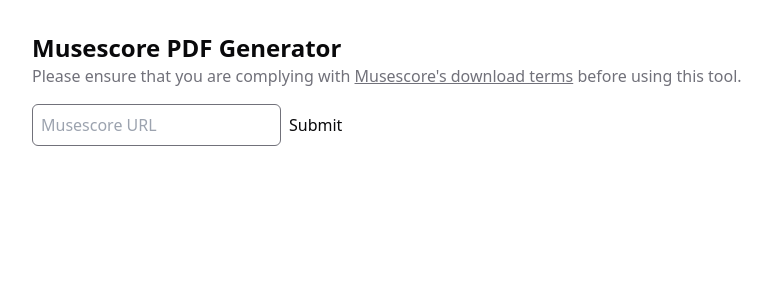
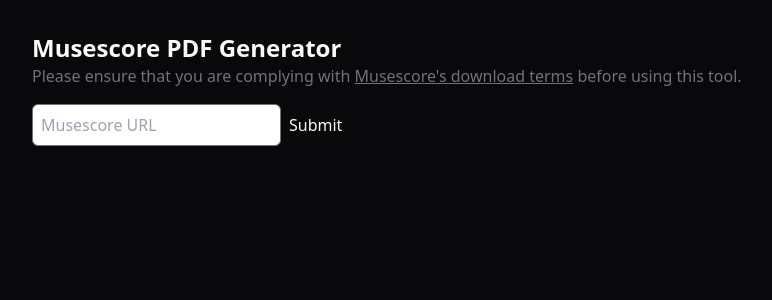
Before and after one commit to zsrobinson/musescore-pdf, a Next.js app: page / in a window 1280 px wide. Shown: the top 300 px of the page, without its empty margins (0-772 px from the left). Built offline with nearby package versions, Linux system fonts and the light colour scheme.

Commit message:
add prettier

```diff
--- a/app/generate/page.tsx
+++ b/app/generate/page.tsx
@@ -32,7 +32,7 @@
   const endTime = Date.now();
 
   return (
-    <main className="flex flex-col gap-4 items-start">
+    <main className="flex flex-col items-start gap-4">
       <p>
         Detected {resources.length} page{resources.length === 1 ? "" : "s"}.
         Took {((endTime - startTime) / 1000).toFixed(2)} seconds to generate.
@@ -43,14 +43,14 @@
       <a
         href={`/${path}`}
         target="_blank"
-        className="border border-zinc-500 p-2 rounded-md"
+        className="rounded-md border border-zinc-500 p-2"
       >
         Download PDF
       </a>
 
       <p>Preview:</p>
 
-      <div className="flex flex-wrap bg-zinc-400 p-4 gap-4">
+      <div className="flex flex-wrap gap-4 bg-zinc-400 p-4">
         {resources.map((resource, i) => (
           <img
             key={resource}
--- a/app/layout.tsx
+++ b/app/layout.tsx
@@ -12,9 +12,9 @@
 export default function Layout({ children }: Props) {
   return (
     <html lang="en">
-      <body className="m-8">
+      <body className="dark m-8">
         <a href="/">
-          <h1 className="font-bold text-2xl">Musescore PDF Generator</h1>
+          <h1 className="text-2xl font-bold">Musescore PDF Generator</h1>
         </a>
         <p className="mb-4 text-zinc-500">
           Please ensure that you are complying with{" "}
--- a/app/page.tsx
+++ b/app/page.tsx
@@ -5,7 +5,7 @@
         type="text"
         name="url"
         placeholder="Musescore URL"
-        className="border border-zinc-500 p-2 rounded-md"
+        className="rounded-md border border-zinc-500 p-2"
       />
       <button type="submit">Submit</button>
     </form>
--- a/package.json
+++ b/package.json
@@ -22,6 +22,8 @@
     "next": "13.4.10",
     "pdf-lib": "^1.17.1",
     "postcss": "8.4.26",
+    "prettier": "^2.8.8",
+    "prettier-plugin-tailwindcss": "^0.4.1",
     "puppeteer": "^20.8.3",
     "react": "18.2.0",
     "react-dom": "18.2.0",
```
Also changed, not shown: 1 other file (tests, documents, lock files or other folders).
